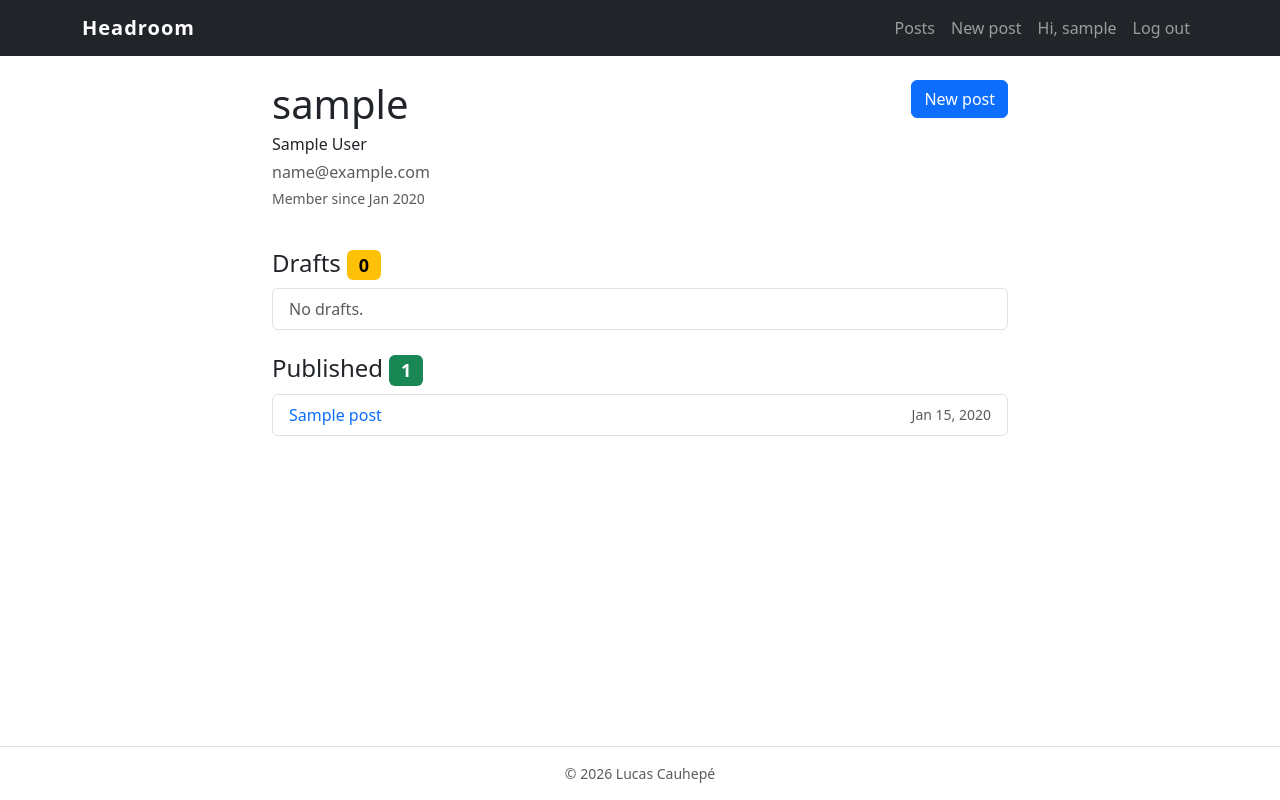
After one commit to lucascauhepe-spec/django-blog-audio, a Django app: page /accounts/profile/ in a window 1280 px wide. The commit adds this page. Run offline with Django 5.2, Linux system fonts and the light colour scheme; a user stored in the database is signed in; tables that the repository leaves empty hold one stand-in row (values such as "Sample post").

Commit message:
Add user profile page with own posts and drafts

```diff
--- /dev/null
+++ b/accounts/templates/accounts/profile.html
@@ -0,0 +1,49 @@
+{% extends "base.html" %}
+
+{% block title %}My profile{% endblock %}
+
+{% block content %}
+  <div class="row justify-content-center">
+    <div class="col-lg-8">
+
+      <div class="d-flex justify-content-between align-items-start mb-4">
+        <div>
+          <h1 class="mb-1">{{ user.username }}</h1>
+          {% if user.get_full_name %}
+            <p class="mb-1">{{ user.get_full_name }}</p>
+          {% endif %}
+          {% if user.email %}
+            <p class="mb-1 text-body-secondary">{{ user.email }}</p>
+          {% endif %}
+          <p class="text-body-secondary small">Member since {{ user.date_joined|date:"M Y" }}</p>
+        </div>
+        <a href="{% url 'blog:post_create' %}" class="btn btn-primary">New post</a>
+      </div>
+
+      <h2 class="h4">Drafts <span class="badge text-bg-warning">{{ drafts|length }}</span></h2>
+      <ul class="list-group mb-4">
+        {% for post in drafts %}
+          <li class="list-group-item d-flex justify-content-between align-items-center">
+            <a href="{{ post.get_absolute_url }}" class="text-decoration-none">{{ post.title }}</a>
+            <span class="text-body-secondary small">{{ post.updated_at|date:"M j, Y" }}</span>
+          </li>
+        {% empty %}
+          <li class="list-group-item text-body-secondary">No drafts.</li>
+        {% endfor %}
+      </ul>
+
+      <h2 class="h4">Published <span class="badge text-bg-success">{{ published|length }}</span></h2>
+      <ul class="list-group">
+        {% for post in published %}
+          <li class="list-group-item d-flex justify-content-between align-items-center">
+            <a href="{{ post.get_absolute_url }}" class="text-decoration-none">{{ post.title }}</a>
+            <span class="text-body-secondary small">{{ post.created_at|date:"M j, Y" }}</span>
+          </li>
+        {% empty %}
+          <li class="list-group-item text-body-secondary">No published posts yet.</li>
+        {% endfor %}
+      </ul>
+
+    </div>
+  </div>
+{% endblock %}
--- a/accounts/urls.py
+++ b/accounts/urls.py
@@ -13,4 +13,5 @@ urlpatterns = [
         name="login",
     ),
     path("logout/", auth_views.LogoutView.as_view(), name="logout"),
+    path("profile/", views.profile, name="profile"),
 ]
--- a/accounts/views.py
+++ b/accounts/views.py
@@ -1,5 +1,8 @@
 from django.contrib.auth import login
+from django.contrib.auth.decorators import login_required
 from django.shortcuts import redirect, render
+
+from blog.models import Post
 
 from .forms import SignUpForm
 
@@ -18,3 +21,15 @@ def signup(request):
         form = SignUpForm()
 
     return render(request, "registration/signup.html", {"form": form})
+
+
+@login_required
+def profile(request):
+    posts = request.user.posts.all()
+    drafts = posts.filter(status=Post.Status.DRAFT)
+    published = posts.filter(status=Post.Status.PUBLISHED)
+
+    return render(request, "accounts/profile.html", {
+        "drafts": drafts,
+        "published": published,
+    })
--- a/templates/base.html
+++ b/templates/base.html
@@ -26,7 +26,7 @@
               <a class="nav-link" href="{% url 'blog:post_create' %}">New post</a>
             </li>
             <li class="nav-item">
-              <span class="nav-link">Hi, {{ user.username }}</span>
+              <a class="nav-link" href="{% url 'accounts:profile' %}">Hi, {{ user.username }}</a>
             </li>
             <li class="nav-item">
               <form method="post" action="{% url 'accounts:logout' %}">
```
